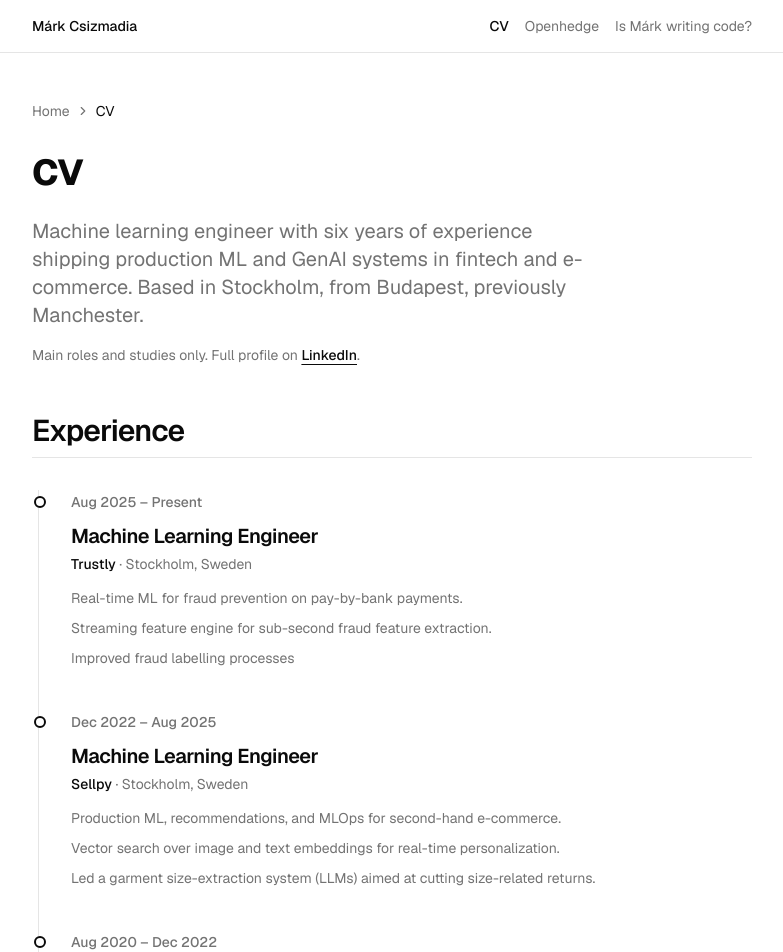
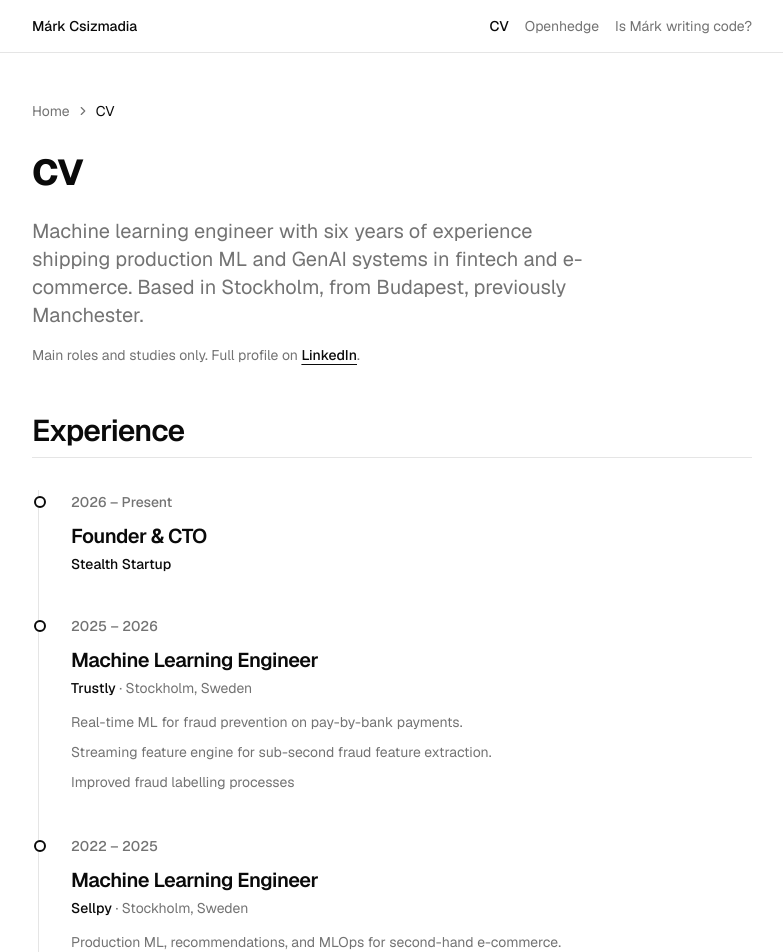
Before and after one commit to mark-antal-csizmadia/personal-website, a Next.js app in the folder web/: page /cv in a window 1280 px wide. Shown: the top 952 px of the page, without its empty margins (248-1031 px from the left). Built offline with nearby package versions, Linux system fonts and the light colour scheme.

Commit message:
feat: update the homepage and CV from LinkedIn
The current role is founder and CTO of a stealth startup, healthtech is part of the headline, and experience dates are years only.

```diff
--- a/web/src/app/page.tsx
+++ b/web/src/app/page.tsx
@@ -26,11 +26,11 @@ export default function Home() {
         <article>
           <TypographyH1>Hey there</TypographyH1>
           <TypographyLead className="mt-6 max-w-xl">
-            I&apos;m Márk. I ship products and experiences with ML/GenAI in
-            fintech and e-commerce.
+            I&apos;m Márk. I ship products and experiences with ML/GenAI in healthtech, fintech, e-commerce.
           </TypographyLead>
           <TypographyP className="max-w-xl">
-            I live in Stockholm, originally from Budapest. The short version of
+            I&apos;m on the founder and CTO journey at
+            a stealth startup. I live in Stockholm, originally from Budapest. The short version of
             where I&apos;ve worked and studied is on my{" "}
             <Link
               href="/cv"
--- a/web/src/components/cv/cv-timeline.tsx
+++ b/web/src/components/cv/cv-timeline.tsx
@@ -17,16 +17,20 @@ function TimelineItem({ entry }: { entry: CvEntry }) {
       <TypographyH4 className="mt-2">{entry.title}</TypographyH4>
       <p className="mt-1 text-sm font-medium">
         {entry.org}
+        {entry.place ? (
           <span className="font-normal text-muted-foreground">
             {" "}
             · {entry.place}
           </span>
+        ) : null}
       </p>
+      {entry.highlights.length > 0 ? (
         <ul className="mt-3 space-y-1.5 text-sm leading-6 text-muted-foreground">
           {entry.highlights.map((highlight) => (
             <li key={highlight}>{highlight}</li>
           ))}
         </ul>
+      ) : null}
     </li>
   );
 }
--- a/web/src/lib/cv.ts
+++ b/web/src/lib/cv.ts
@@ -19,7 +19,14 @@ export const cvSummary =
 
 export const experience: CvEntry[] = [
   {
-    dates: "Aug 2025 – Present",
+    dates: "2026 – Present",
+    title: "Founder & CTO",
+    org: "Stealth Startup",
+    place: "",
+    highlights: [],
+  },
+  {
+    dates: "2025 – 2026",
     title: "Machine Learning Engineer",
     org: "Trustly",
     place: "Stockholm, Sweden",
@@ -30,7 +37,7 @@ export const experience: CvEntry[] = [
     ],
   },
   {
-    dates: "Dec 2022 – Aug 2025",
+    dates: "2022 – 2025",
     title: "Machine Learning Engineer",
     org: "Sellpy",
     place: "Stockholm, Sweden",
@@ -41,7 +48,7 @@ export const experience: CvEntry[] = [
     ],
   },
   {
-    dates: "Aug 2020 – Dec 2022",
+    dates: "2020 – 2022",
     title: "Machine Learning Engineer",
     org: "Ecobloom",
     place: "Stockholm, Sweden",
@@ -51,7 +58,7 @@ export const experience: CvEntry[] = [
     ],
   },
   {
-    dates: "Sep 2018 – Aug 2019",
+    dates: "2018 – 2019",
     title: "Research and Development Engineer",
     org: "Nexperia",
     place: "Manchester, United Kingdom",
--- a/web/src/lib/site.ts
+++ b/web/src/lib/site.ts
@@ -1,4 +1,4 @@
 export const SITE_NAME = "Márk Csizmadia";
 export const SITE_URL = "https://markcsizmadia.com";
 export const SITE_DESCRIPTION =
-  "I ship products and experiences with ML/GenAI in fintech and e-commerce.";
+  "I ship products and experiences with ML/GenAI in healthtech, fintech, e-commerce.";
```
Lines whose indentation alone changed are shown as unchanged.
